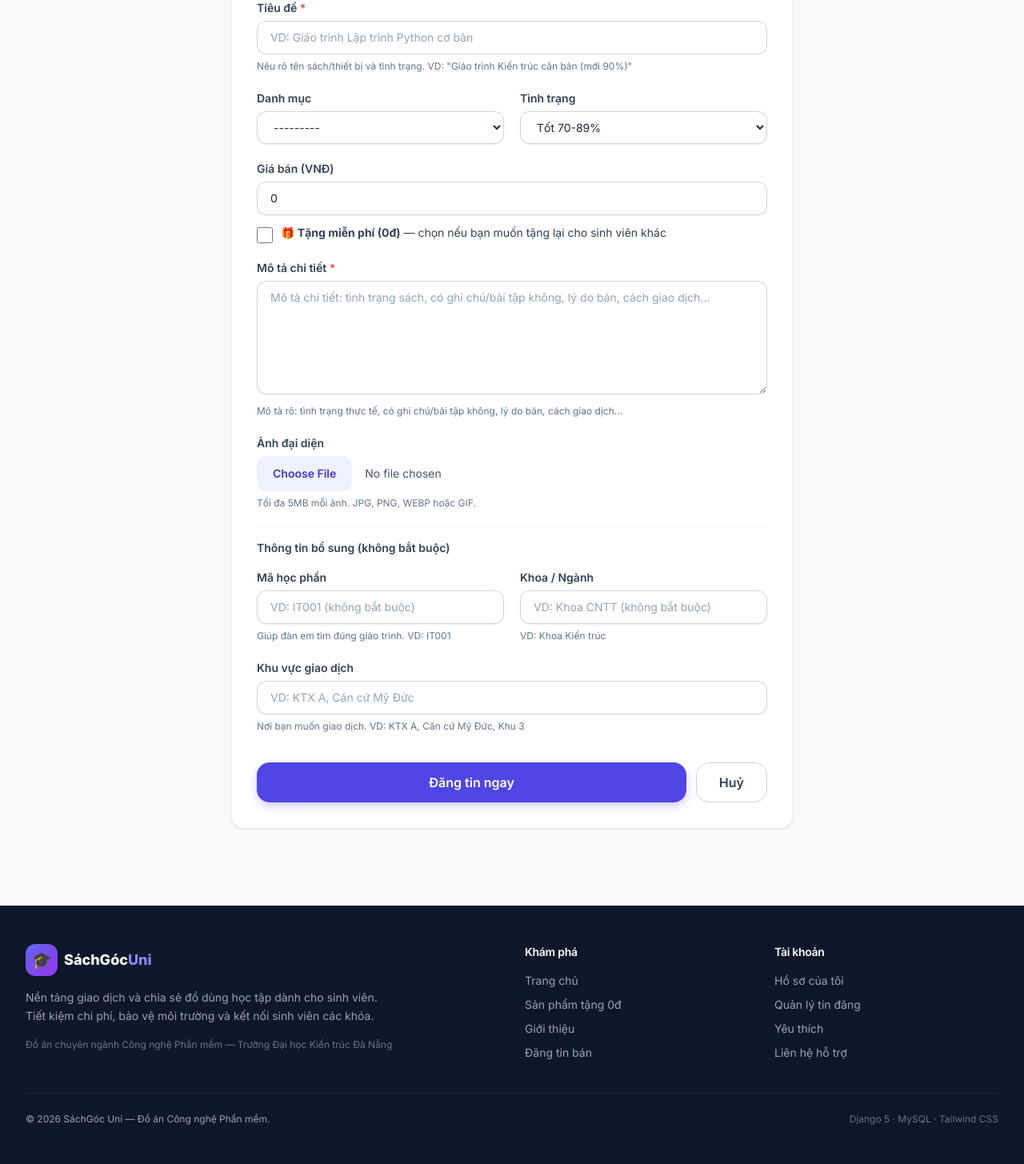
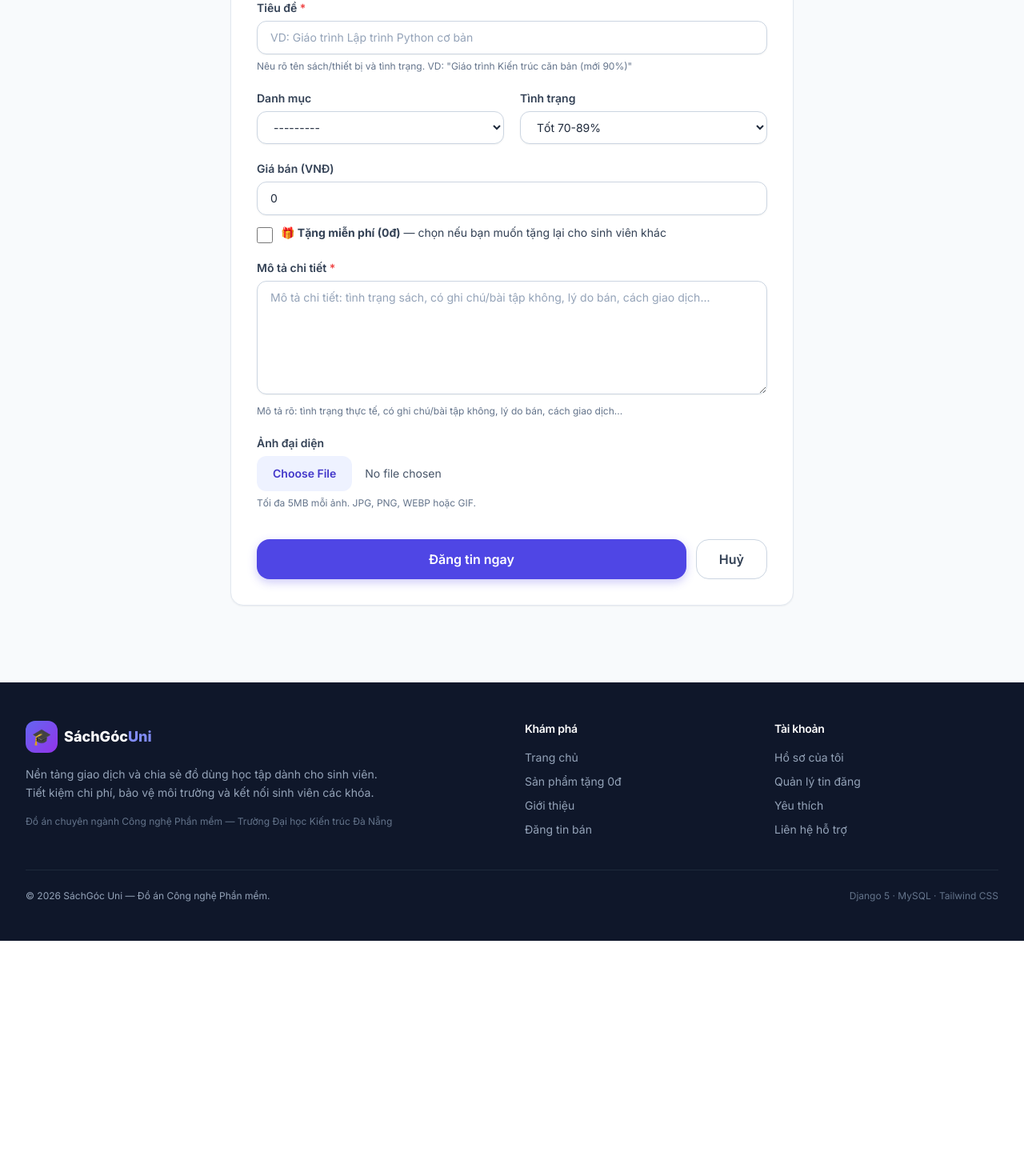
Before and after one commit to 24CT1-NGUYENVANHAO/congnghephanmen, a Django app: page /dang-tin/ in a window 1280 px wide. Shown: the part 259-1714 px from the top of the page at 80% size. After the commit the page ends 1435 px from the top, so only its background shows below. Run offline with Django 5.2, Linux system fonts and the light colour scheme; the visitor is signed in with stand-in values (Sample User, id 1); data that the repository does not hold is empty.

Commit message:
refactor: bỏ khối "Thông tin bổ sung" khỏi form đăng tin
Xoá 3 trường Mã học phần / Khoa-Ngành / Khu vực giao dịch khỏi form đăng
và sửa tin, cho form gọn từ 8 trường còn 5.

Đồng thời gỡ chúng khỏi PostForm.Meta.fields và widgets để không còn
validate dữ liệu thừa. Giữ nguyên field trong model Post để không phá
dữ liệu cũ và không cần migration.

Lưu ý: bộ lọc "Khoa / Ngành" ở trang chủ và các badge IT001/Khu v3 ở thẻ
sản phẩm vẫn giữ - chúng đọc từ dữ liệu sẵn có, chỉ là tin đăng MỚI sẽ
không điền được các trường này nữa.

```diff
--- a/app_main/forms.py
+++ b/app_main/forms.py
@@ -194,8 +194,7 @@ class PostForm(forms.ModelForm):
         model = Post
         fields = [
             'title', 'category', 'description',
-            'price', 'is_free', 'condition',
-            'course_code', 'faculty', 'location', 'image',
+            'price', 'is_free', 'condition', 'image',
         ]
         widgets = {
             'title': forms.TextInput(attrs={
@@ -214,15 +213,6 @@ class PostForm(forms.ModelForm):
             }),
             'is_free': forms.CheckboxInput(attrs={'class': CHECKBOX_CLASS}),
             'condition': forms.Select(attrs={'class': SELECT_CLASS}),
-            'course_code': forms.TextInput(attrs={
-                'class': INPUT_CLASS, 'placeholder': 'VD: IT001 (không bắt buộc)',
-            }),
-            'faculty': forms.TextInput(attrs={
-                'class': INPUT_CLASS, 'placeholder': 'VD: Khoa CNTT (không bắt buộc)',
-            }),
-            'location': forms.TextInput(attrs={
-                'class': INPUT_CLASS, 'placeholder': 'VD: KTX A, Căn cứ Mỹ Đức',
-            }),
             'image': forms.FileInput(attrs={
                 'class': 'block w-full text-sm text-slate-600 file:mr-4 file:rounded-xl '
                          'file:border-0 file:bg-indigo-50 file:px-5 file:py-3 '
--- a/templates/app_main/post_form.html
+++ b/templates/app_main/post_form.html
@@ -101,30 +101,6 @@
                 {% for error in form.image.errors %}<p class="form-error">{{ error }}</p>{% endfor %}
             </div>
 
-            <!-- Thông tin bổ sung -->
-            <div class="pt-4 border-t border-slate-100">
-                <p class="text-sm font-semibold text-slate-700 mb-4">Thông tin bổ sung (không bắt buộc)</p>
-
-                <div class="grid grid-cols-1 sm:grid-cols-2 gap-5">
-                    <div>
-                        <label for="{{ form.course_code.id_for_label }}" class="form-label">Mã học phần</label>
-                        {{ form.course_code }}
-                        <p class="form-help">Giúp đàn em tìm đúng giáo trình. VD: IT001</p>
-                    </div>
-                    <div>
-                        <label for="{{ form.faculty.id_for_label }}" class="form-label">Khoa / Ngành</label>
-                        {{ form.faculty }}
-                        <p class="form-help">VD: Khoa Kiến trúc</p>
-                    </div>
-                </div>
-
-                <div class="mt-5">
-                    <label for="{{ form.location.id_for_label }}" class="form-label">Khu vực giao dịch</label>
-                    {{ form.location }}
-                    <p class="form-help">Nơi bạn muốn giao dịch. VD: KTX A, Căn cứ Mỹ Đức, Khu 3</p>
-                </div>
-            </div>
-
             <!-- Nút -->
             <div class="flex flex-col sm:flex-row gap-3 pt-4">
                 <button type="submit" class="btn btn-primary btn-lg flex-1">{{ submit_text }}</button>
```
